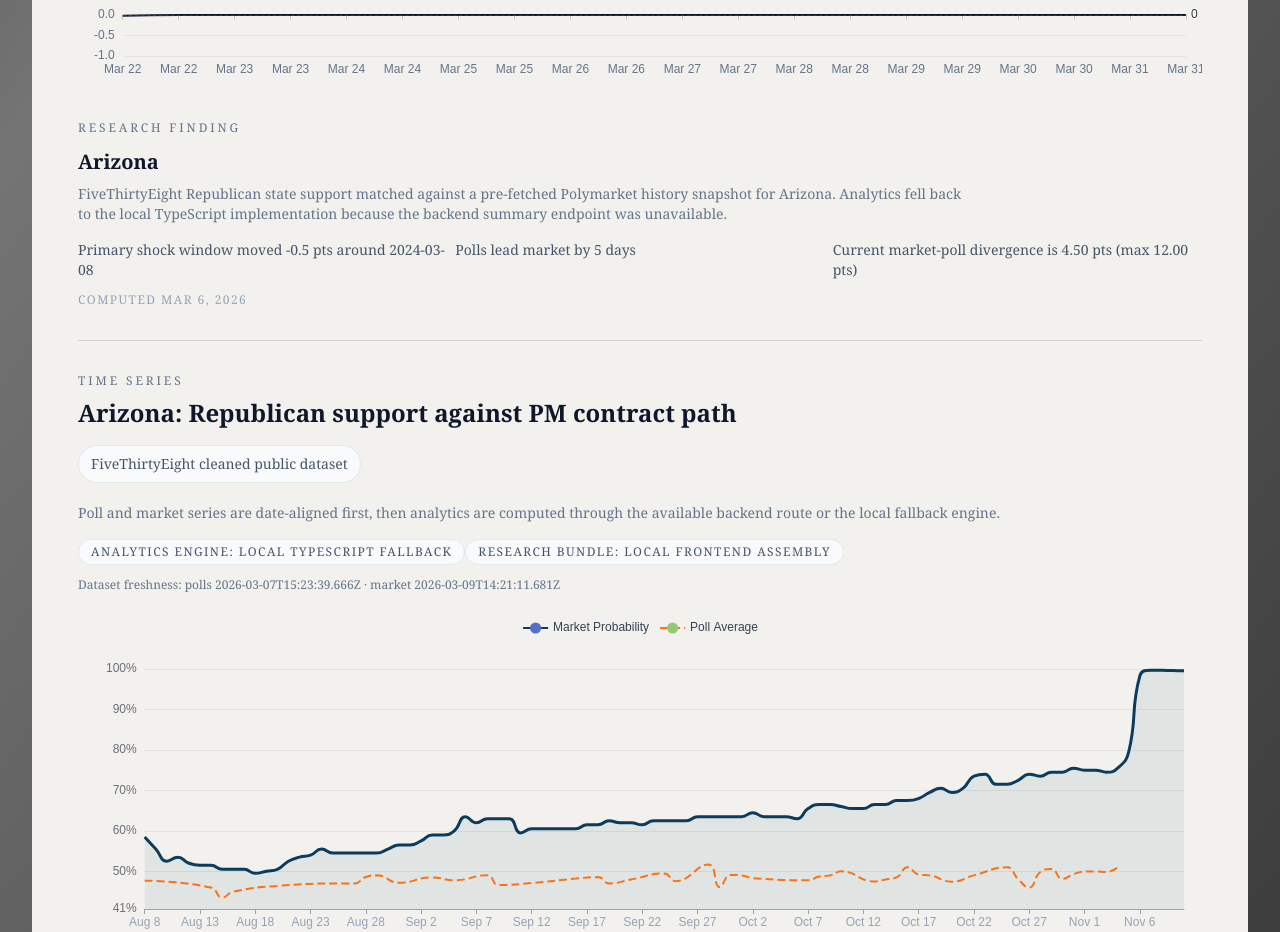
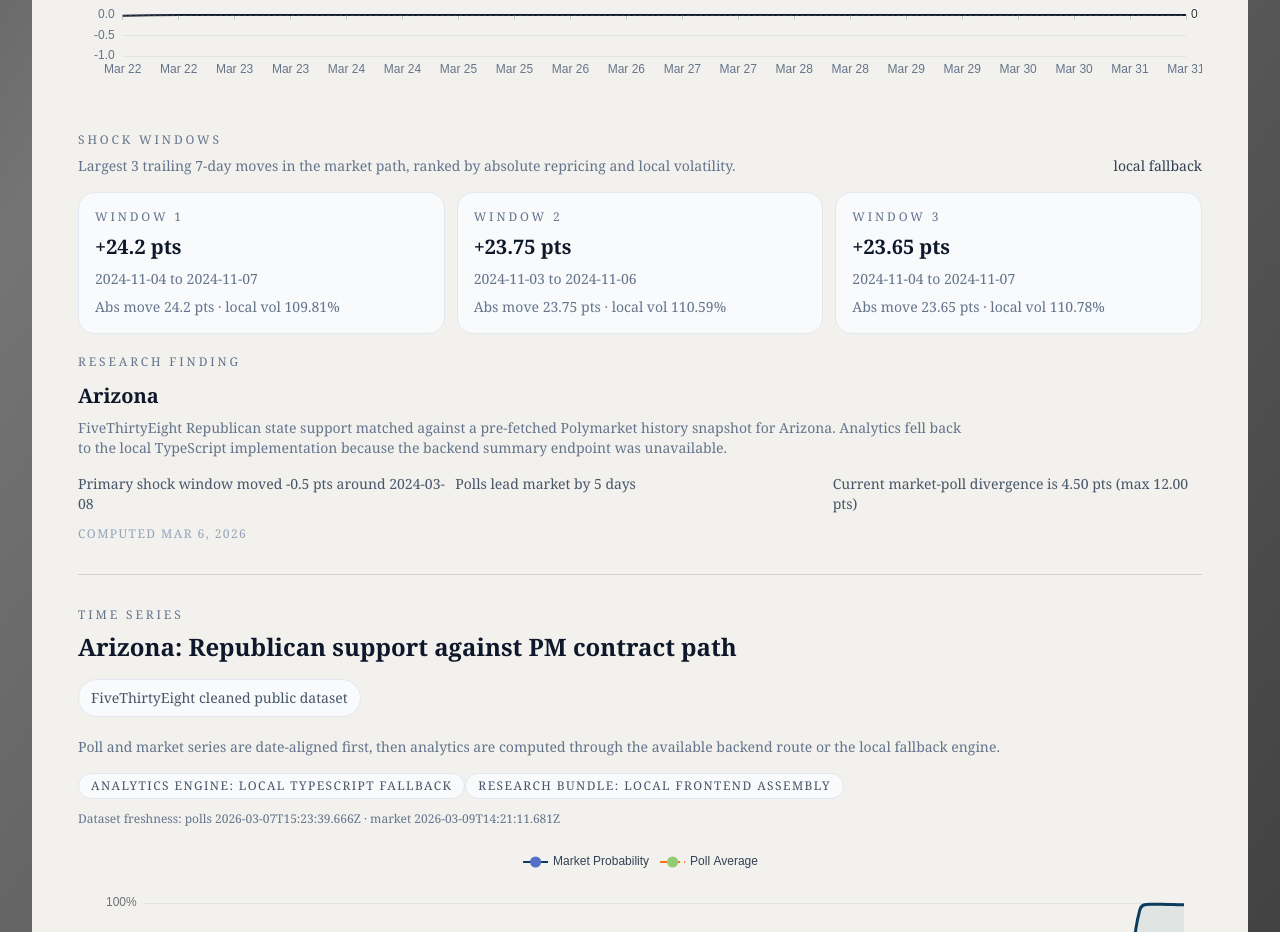
Before and after one commit to Kaiwen0418/Prediction-Market-Intelligence-Dashboard, a Next.js app: page /history in a window 1280 px wide. Shown: the part 1344-2276 px from the top of the page. Built offline with nearby package versions, Linux system fonts and the light colour scheme; no server answers.

Commit message:
Show shock windows in history research view

```diff
--- a/src/components/pages/HistoryPageView.tsx
+++ b/src/components/pages/HistoryPageView.tsx
@@ -7,6 +7,7 @@ import { RollingCorrelationChart } from "@/components/charts/RollingCorrelationC
 import { LoadingState } from "@/components/layout/LoadingState";
 import { ProductDemoShell } from "@/components/layout/ProductDemoShell";
 import { useSourceDiagnostics } from "@/hooks/useSourceDiagnostics";
+import { getShockWindows } from "@/services/analytics/api";
 import { getLiveHistoryCases } from "@/services/history/liveHistory";
 import supportDataset from "@/../public/data/state-party-support-2024.json";
 import { researchCases, researchDataSources } from "@/services/history/researchStatic";
@@ -124,6 +125,11 @@ export function HistoryPageView() {
       };
   const pollingSources = Array.from(new Map(activeCase.pollSeries.map((point) => [point.source, point])).values());
   const usingLiveCases = Boolean(liveCase);
+  const shockWindowsQuery = useQuery({
+    queryKey: ["history-shock-windows", activeCase.state, party, activeCase.marketSeries.length],
+    queryFn: () => getShockWindows(activeCase.marketSeries, 7, 3),
+    enabled: activeCase.marketSeries.length >= 2
+  });
 
   useEffect(() => {
     if (!availableStates.includes(activeState)) {
@@ -321,6 +327,36 @@ export function HistoryPageView() {
               <RollingCorrelationChart rollingCorrelation={activeCase.rollingCorrelation} />
             </div>
           </div>
+          <div className="mt-8">
+            <div className="flex items-end justify-between gap-4">
+              <div>
+                <p className="metric-label">Shock Windows</p>
+                <p className="mt-2 text-sm text-slate-500">
+                  Largest {shockWindowsQuery.data?.summary.topK ?? 3} trailing {shockWindowsQuery.data?.summary.windowSize ?? 7}-day moves in the market path, ranked by absolute repricing and local volatility.
+                </p>
+              </div>
+              <p className="text-sm font-medium text-slate-700">
+                {shockWindowsQuery.data?.source === "api" ? "FastAPI + NumPy" : "local fallback"}
+              </p>
+            </div>
+            <div className="mt-4 grid gap-3 md:grid-cols-3">
+              {(shockWindowsQuery.data?.summary.windows ?? []).map((window, index) => (
+                <div key={`${window.anchorTimestamp}-${index}`} className="rounded-2xl border border-slate-200 bg-slate-50 px-4 py-4">
+                  <p className="metric-label">Window {index + 1}</p>
+                  <p className="mt-2 text-xl font-semibold text-slate-900">
+                    {window.netMove >= 0 ? "+" : ""}
+                    {window.netMove} pts
+                  </p>
+                  <p className="mt-2 text-sm text-slate-500">
+                    {window.startTimestamp.slice(0, 10)} to {window.endTimestamp.slice(0, 10)}
+                  </p>
+                  <p className="mt-2 text-sm text-slate-500">
+                    Abs move {window.absoluteMove} pts · local vol {window.localVolatility}%
+                  </p>
+                </div>
+              ))}
+            </div>
+          </div>
           <div className="mt-5">
             <p className="metric-label">Research Finding</p>
             <p className="mt-3 text-xl font-semibold text-slate-900">{activeCase.state}</p>
```
